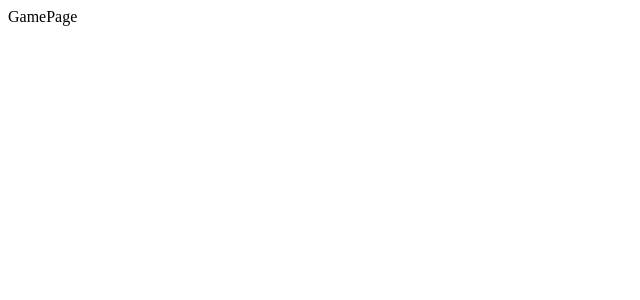
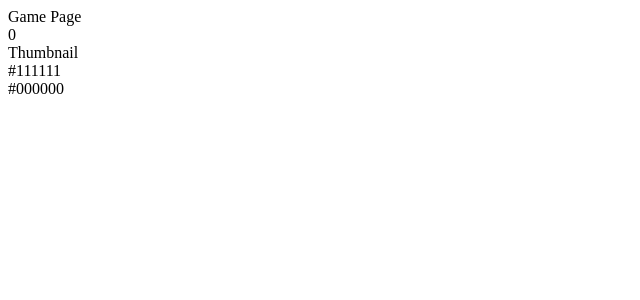
Before and after one commit to jcbouchaud/color-guesser, a React (Create React App) app in the folder client/: page /play in a window 1280 px wide. Shown: the top 300 px of the page, without its empty margins (0-640 px from the left). Built offline with nearby package versions, Linux system fonts and the light colour scheme.

Commit message:
add more components and spread context

```diff
--- a/client/src/pages/GamePage/GamePage.tsx
+++ b/client/src/pages/GamePage/GamePage.tsx
@@ -1,9 +1,21 @@
-import React from "react";
 import withAuthentication from "../../hocs/withAuthentication";
-
+import Player from "./Player/Player";
+import { useGameContext } from "../../context/GameContext/GameContext";
 
 const GamePage = () => {
-    return <div>GamePage</div>
-}
+  const { state, handleIncrement, handleDecrement } = useGameContext();
 
-export default withAuthentication(GamePage)
+  return (
+    <>
+      <div>
+        <div onClick={() => handleIncrement()}>Game Page</div>
+        <div>{state.score}</div>
+        <div>
+          <Player />
+        </div>
+      </div>
+    </>
+  );
+};
+
+export default withAuthentication(GamePage);
--- a/client/src/pages/GamePage/Option/Option.tsx
+++ b/client/src/pages/GamePage/Option/Option.tsx
@@ -1,7 +1,13 @@
 import React from "react";
 
-const Option = () => {
-    return <div>Option</div>
+
+type OptionProps = {
+    color: string
+}
+
+
+const Option = ({ color }: OptionProps) => {
+    return <div>{color}</div>
 }
 
 export default Option
--- a/client/src/pages/GamePage/OptionsList/OptionsList.tsx
+++ b/client/src/pages/GamePage/OptionsList/OptionsList.tsx
@@ -1,7 +1,14 @@
 import React from "react";
+import Option from "../Option/Option";
+
 
 const OptionsList = () => {
-    return <div>OptionsList</div>
+    const options = [{color: "#111111"}, {color: "#000000"}]
+    return (
+        <>
+            <div>{options.map((o, index) => <Option key={index} {...o}/>)}</div>
+        </>
+    )
 }
 
 export default OptionsList
--- a/client/src/pages/GamePage/Player/Player.tsx
+++ b/client/src/pages/GamePage/Player/Player.tsx
@@ -1,7 +1,15 @@
 import React from "react";
+import Thumbnail from "../Thumbnail/Thumbnail";
+import OptionsList from "../OptionsList/OptionsList";
 
 const Player = () => {
-    return <div>Player</div>
+    return (
+        <>
+            <div><Thumbnail/></div>
+            <div><OptionsList/></div>
+        </>
+
+    )
 }
 
 export default Player
```
Also changed, not shown: client/src/pages/WelcomePage/WelcomePage.tsx (+14 -10 lines).
